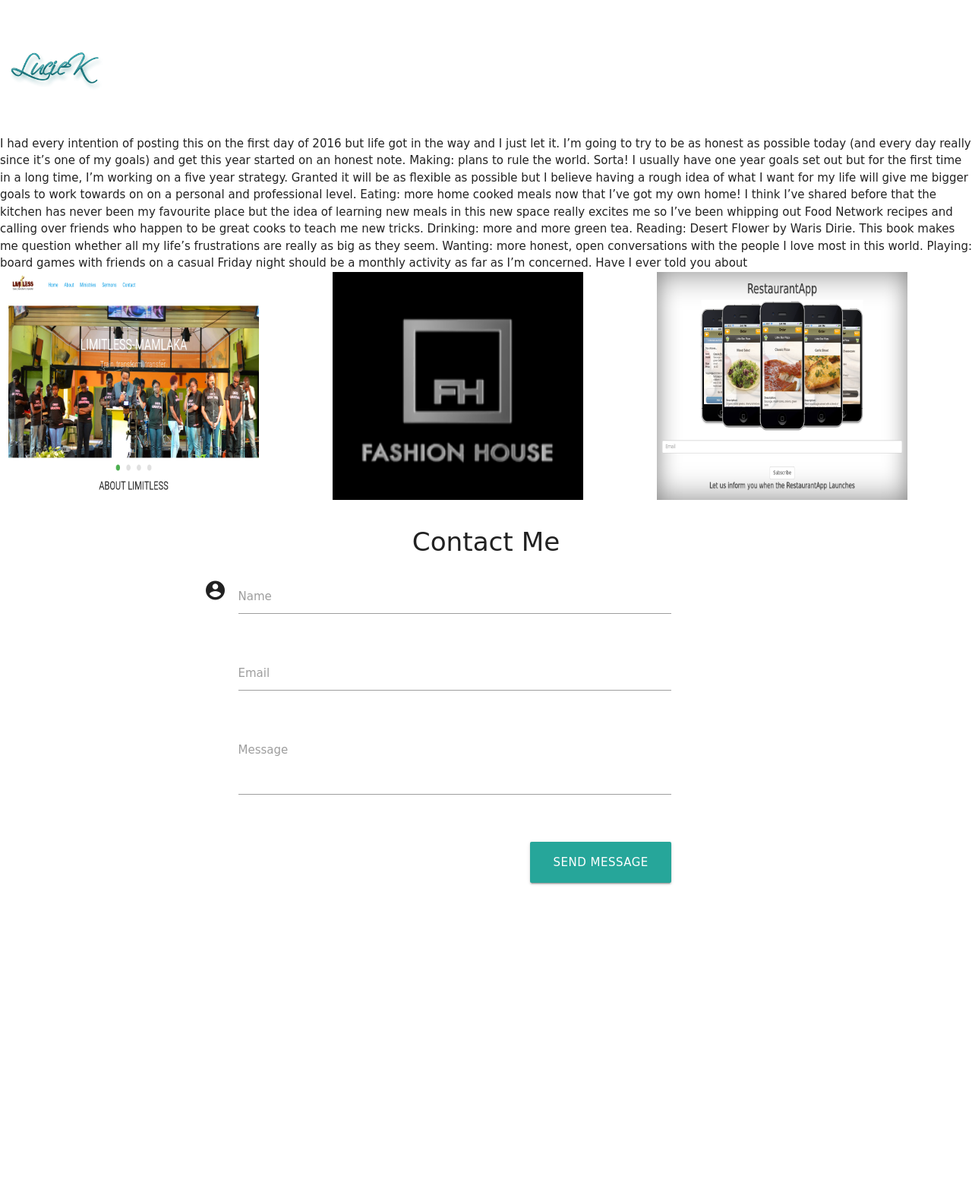
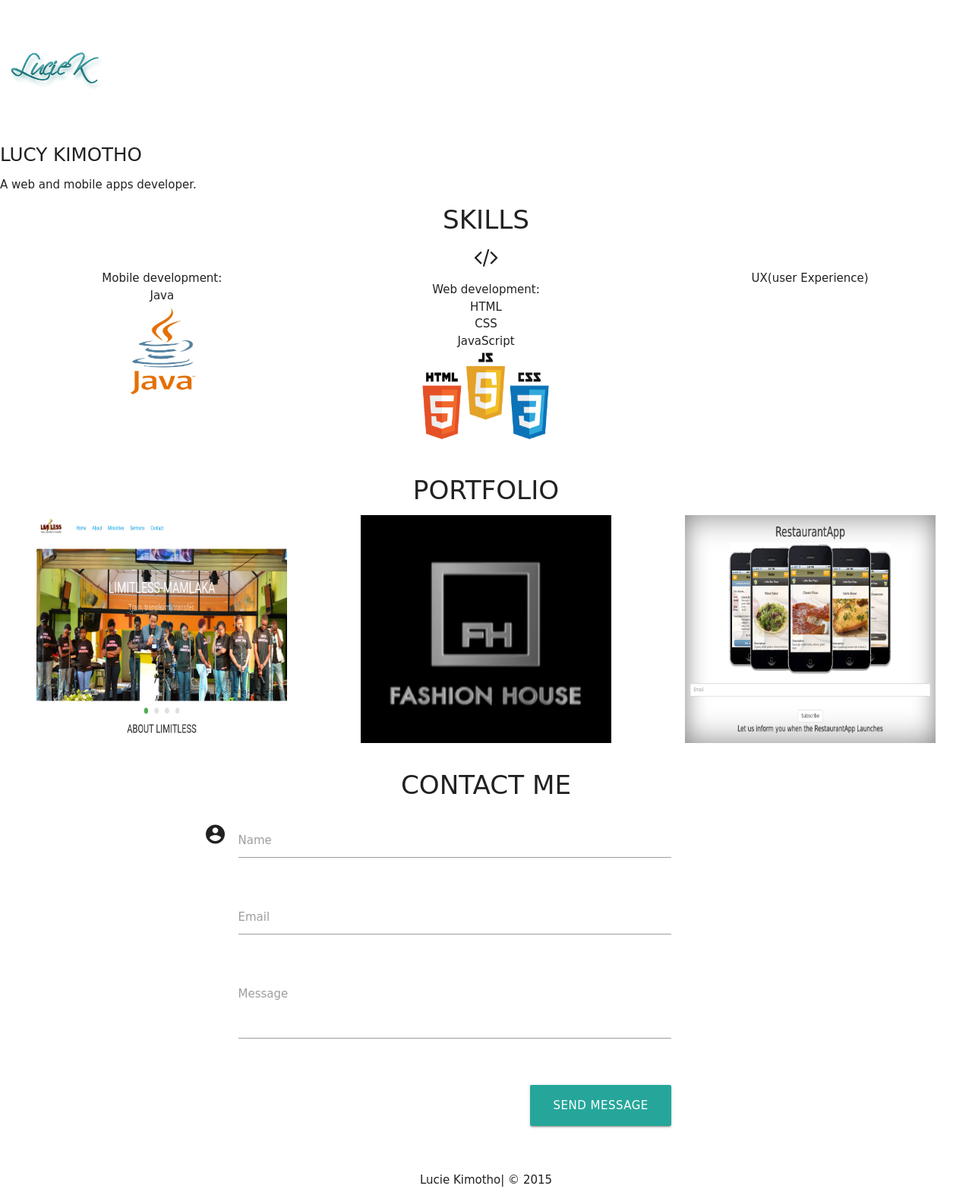
Before and after one commit to Luciekimotho/Luciekimotho.github.io, a PHP site: page / in a window 1280 px wide. Shown: the whole page at 76% size. Before the commit the page ends 1165 px from the top, so only its background shows below. Run offline with PHP 8.4, Linux system fonts and the light colour scheme; some libraries are stand-ins or nearby versions; some web fonts are replaced.

Commit message:
Added the skills section

```diff
--- a/css/main.css
+++ b/css/main.css
@@ -96,7 +96,18 @@ body{
 .home{
 
 }
+.skills{
+    text-align: center;
+}
 
+.skills img{
+    height: 125px;
+    width: 175px;
+}
+
+.portfolio{
+    text-align: center;
+}
 .portfolio .port-img{
     position: relative;
     height: 300px;
@@ -135,6 +146,7 @@ body{
     height: 300px;
     width: 330px;
     color: white;
+     text-align: center;
     }
 
 .portfolio .port-img:hover .text{
@@ -145,3 +157,7 @@ body{
 .thanksMsg{
     text-align: center;
 }
+
+footer{
+    text-align: center;
+}
--- a/index.html
+++ b/index.html
@@ -36,24 +36,55 @@
 
 
     <div class="home">
-        I had every intention of posting this on the first day of 2016 but life got in the way and I just let it. I’m going to try to be as honest as possible today (and every day really since it’s one of my goals) and get this year started on an honest note. Making: plans to rule the world. Sorta! I usually have one year goals set out but for the first time in a long time, I’m working on a five year strategy. Granted it will be as flexible as possible but I believe having a rough idea of what I want for my life will give me bigger goals to work towards on on a personal and professional level. Eating: more home cooked meals now that I’ve got my own home! I think I’ve shared before that the kitchen has never been my favourite place but the idea of learning new meals in this new space really excites me so I’ve been whipping out Food Network recipes and calling over friends who happen to be great cooks to teach me new tricks. Drinking: more and more green tea. Reading: Desert Flower by Waris Dirie. This book makes me question whether all my life’s frustrations are really as big as they seem. Wanting: more honest, open conversations with the people I love most in this world. Playing: board games with friends on a casual Friday night should be a monthly activity as far as I’m concerned. Have I ever told you about
+        <h5>LUCY KIMOTHO</h5>
+        <p>A web and mobile apps developer. </p>
+
+    </div>
+    <div class="skills">
+        <h4>SKILLS</h4>
+        <i class="fa fa-code fa-2x"></i>
+        <div class="row">
+            <div class="col l4">
+                Mobile development:
+                <br> Java<br>
+                <img src="img/java.jpg"><br>
+            </div>
+            <div class="col l4">
+                <p>Web development:
+                    <br> HTML
+                    <br> CSS
+                    <br> JavaScript<br>
+                    <img src="img/code.png">
+            </div>
+            <div class="col l4">
+                UX(user Experience)
+
+                </p>
+            </div>
+
+
+        </div>
     </div>
 
     <div class="portfolio">
+        <h4>PORTFOLIO</h4>
         <div class="row">
             <div class="port-img col s12 m6 l4">
-                <img src="img/limitless.png"/>
+                <img src="img/limitless.png" />
                 <p class="text">Limitless Mamlaka- a website for a church youth group. Made by HTML5 & CSS.
+                    <br>
                     <a href="">Visit site</a></p>
             </div>
             <div class="port-img col s12 m6 l4">
-                <a href=""><img src="img/splash.png"/></a>
+                <a href=""><img src="img/splash.png" /></a>
                 <p class="text">Fashion House App. - An android application for on line shopping
+                    <br>
                     <a href="">Visit site</a></p>
             </div>
             <div class=" port-img col s12 m6 l4">
                 <a href=""><img src="img/resturant.png"></a>
                 <p class="text">Resturant Landing Page. Lnding page for an android app. Enabling users subscribe to a mailing list when the app is out.
+                    <br>
                     <a href="">Visit site</a></p>
             </div>
         </div>
@@ -65,7 +96,7 @@
         <div class="container contact">
             <div class="row">
                 <div class="col m10 offset-m1 s12">
-                    <h4 class="center-align">Contact Me</h4>
+                    <h4 class="center-align">CONTACT ME</h4>
                     <div class="row">
                         <div class="card">
                             <form class="col s10" id="myForm" method="post" action="https://script.google.com/macros/s/AKfycbw2q1bGs_gdneqbWiRDC9CfFBIh-kdUHBkjAuc3A7E9Vldq9As/exec">
@@ -110,6 +141,9 @@
             </div>
         </div>
     </div>
+    <footer>
+        Lucie Kimotho| &copy; 2015
+    </footer>
     <script data-cfasync="false" type="text/javascript" src="js/formhandler.js"></script>
     <script type="text/javascript" src="js/main.js"></script>
 </body>
```
Also changed, not shown: img/code.png (added), img/css.svg (added), img/html.png (added), img/java.jpg (added), img/js.png (added). Lines whose indentation alone changed are shown as unchanged.
